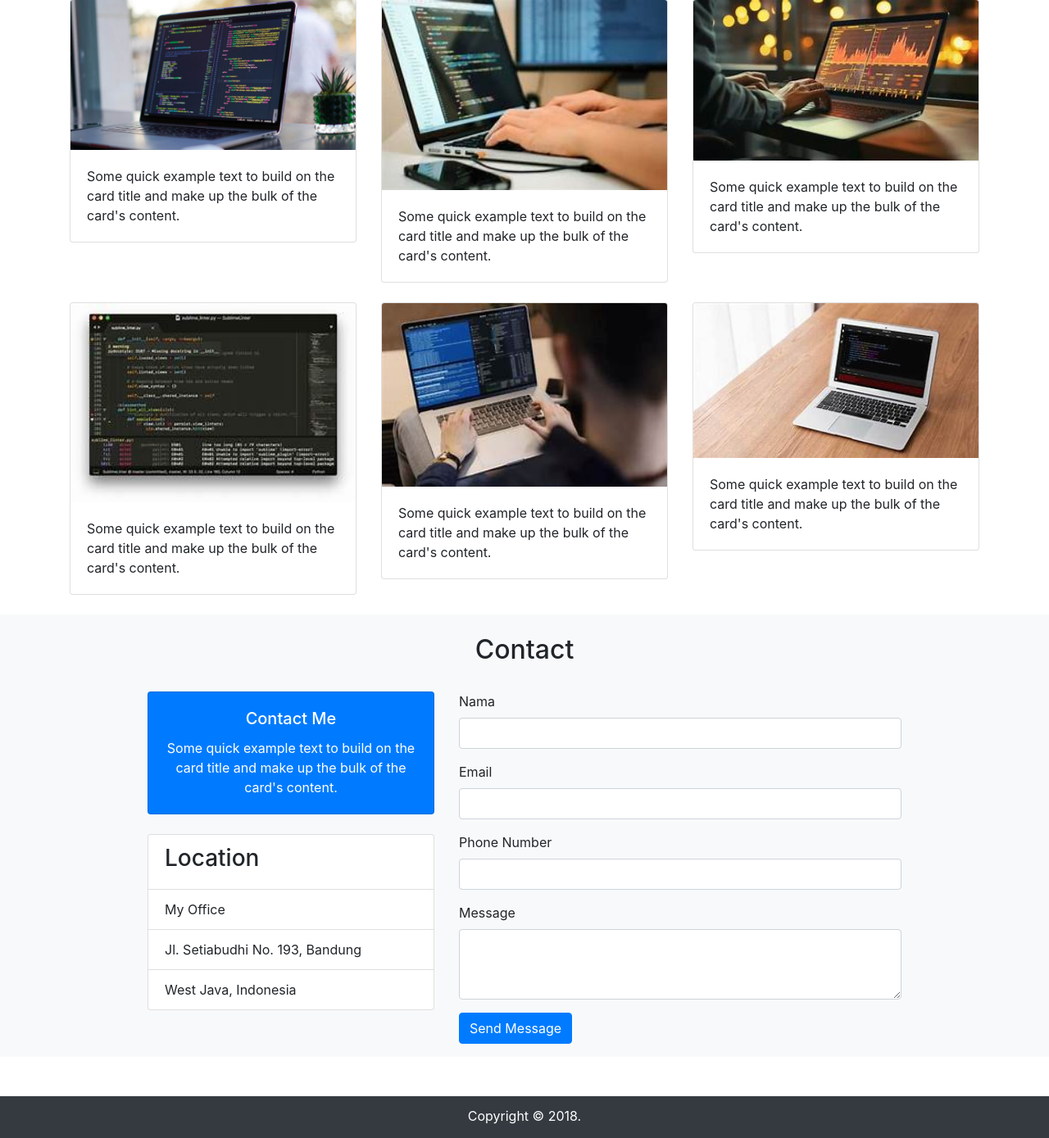
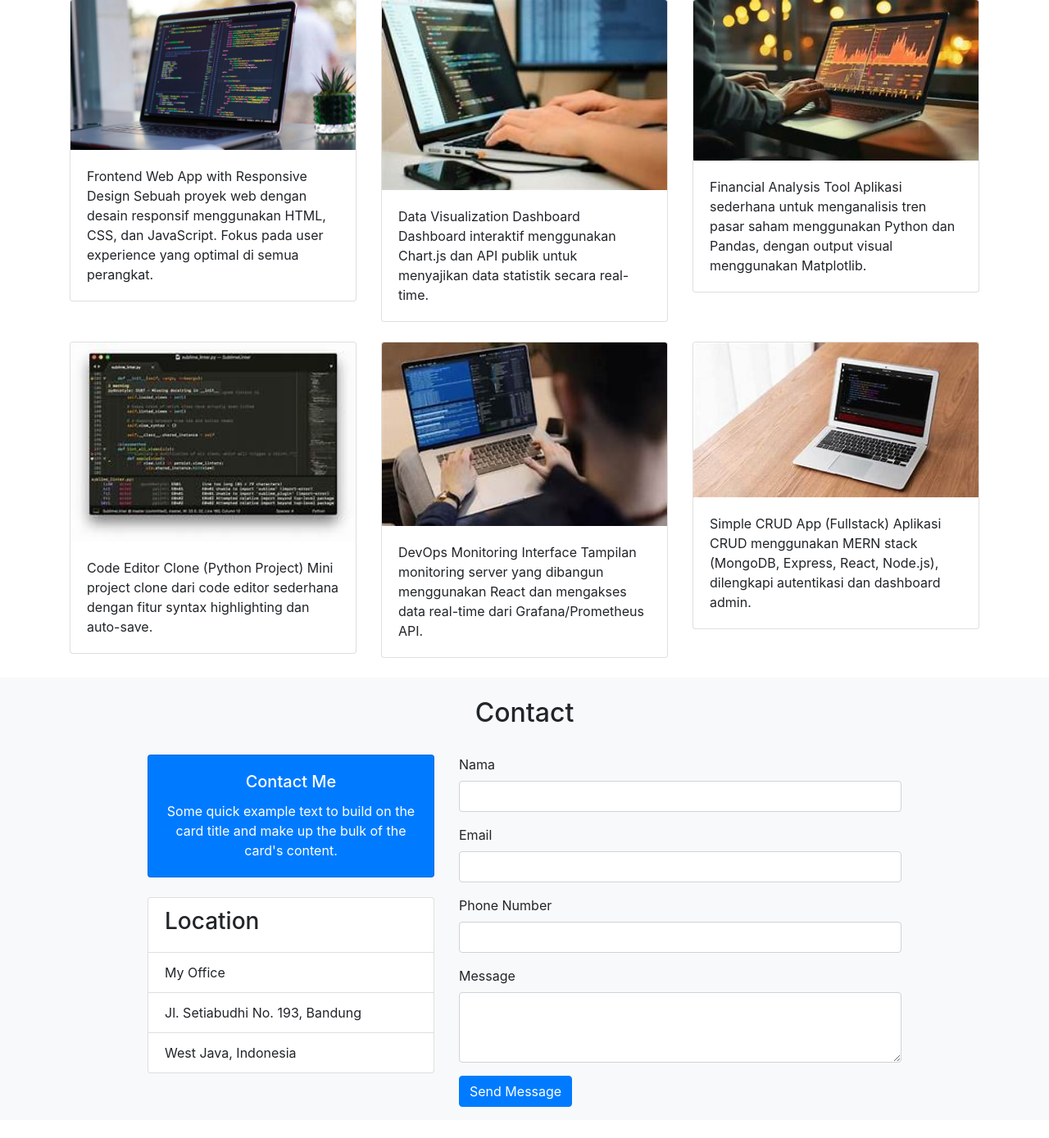
Before and after one commit to fadilanur28/fadilanur, a PHP site: page / in a window 1280 px wide. Shown: the part 1951-3340 px from the top of the page at 82% size. Run offline with PHP 8.4, Linux system fonts and the light colour scheme; data that the repository does not hold is empty; some libraries are stand-ins or nearby versions.

Commit message:
merubah isi dari about dan portfolio

```diff
--- a/wpu-portfolio/index.php
+++ b/wpu-portfolio/index.php
@@ -109,10 +109,10 @@ $gambar5 = $resultGambar5['media_url'];
         </div>
         <div class="row justify-content-center">
           <div class="col-md-5">
-            <p>Lorem ipsum dolor sit amet, consectetur adipisicing elit. Natus, molestiae sunt doloribus error ullam expedita cumque blanditiis quas vero, qui, consectetur modi possimus. Consequuntur optio ad quae possimus, debitis earum.</p>
+            <p>Saya adalah Fadlinur, seorang Software Developer yang memiliki ketertarikan mendalam pada Data Analysis dan dunia membaca. Bagi saya, dunia pemrograman adalah ruang ekspresi antara logika dan kreativitas, tempat di mana ide-ide bisa diubah menjadi solusi nyata yang bermanfaat. Saya senang membangun aplikasi yang tidak hanya berfungsi dengan baik, tetapi juga memberikan pengalaman pengguna yang menyenangkan dan efisien. Minat saya pada analisis data memperluas perspektif saya dalam melihat pola, tren, dan informasi tersembunyi dalam angka-angka. Saya percaya bahwa setiap data memiliki cerita, dan tugas saya adalah menemukan serta menyampaikan cerita itu dengan cara yang berdampak.</p>
           </div>
           <div class="col-md-5">
-            <p>Lorem ipsum dolor sit amet, consectetur adipisicing elit. Natus, molestiae sunt doloribus error ullam expedita cumque blanditiis quas vero, qui, consectetur modi possimus. Consequuntur optio ad quae possimus, debitis earum.</p>
+            <p>Di luar dunia teknologi, saya adalah pembaca yang aktif dan haus akan pengetahuan. Buku-buku menjadi jendela saya untuk memahami dunia, mulai dari topik pengembangan diri, teknologi, psikologi, hingga fiksi ilmiah. Saya juga senang mengeksplorasi hal-hal baru, belajar secara mandiri, dan mencoba berbagai alat serta framework modern dalam dunia pengembangan perangkat lunak. Saya percaya bahwa pertumbuhan yang konsisten lebih berharga daripada kesempurnaan yang sesaat. Bagi saya, menjadi seorang developer bukan hanya tentang menulis kode, melainkan tentang memahami untuk siapa solusi itu dibuat dan bagaimana teknologi bisa memberikan dampak positif bagi kehidupan.</p>
           </div>
         </div>
       </div>
@@ -211,7 +211,8 @@ $gambar5 = $resultGambar5['media_url'];
             <div class="card">
               <img class="card-img-top" src="img/thumbs/foto 1.png" alt="Card image cap">
               <div class="card-body">
-                <p class="card-text">Some quick example text to build on the card title and make up the bulk of the card's content.</p>
+                <p class="card-text">Frontend Web App with Responsive Design
+Sebuah proyek web dengan desain responsif menggunakan HTML, CSS, dan JavaScript. Fokus pada user experience yang optimal di semua perangkat.</p>
               </div>
             </div>
           </div>
@@ -220,7 +221,10 @@ $gambar5 = $resultGambar5['media_url'];
             <div class="card">
               <img class="card-img-top" src="img/thumbs/foto 2.png" alt="Card image cap">
               <div class="card-body">
-                <p class="card-text">Some quick example text to build on the card title and make up the bulk of the card's content.</p>
+                <p class="card-text">Data Visualization Dashboard
+Dashboard interaktif menggunakan Chart.js dan API publik untuk menyajikan data statistik secara real-time.
+
+</p>
               </div>
             </div>
           </div>
@@ -229,7 +233,8 @@ $gambar5 = $resultGambar5['media_url'];
             <div class="card">
               <img class="card-img-top" src="img/thumbs/foto 3.png" alt="Card image cap">
               <div class="card-body">
-                <p class="card-text">Some quick example text to build on the card title and make up the bulk of the card's content.</p>
+                <p class="card-text">Financial Analysis Tool
+Aplikasi sederhana untuk menganalisis tren pasar saham menggunakan Python dan Pandas, dengan output visual menggunakan Matplotlib.</p>
               </div>
             </div>
           </div>
@@ -240,7 +245,8 @@ $gambar5 = $resultGambar5['media_url'];
             <div class="card">
               <img class="card-img-top" src="img/thumbs/foto 4.png" alt="Card image cap">
               <div class="card-body">
-                <p class="card-text">Some quick example text to build on the card title and make up the bulk of the card's content.</p>
+                <p class="card-text">Code Editor Clone (Python Project)
+Mini project clone dari code editor sederhana dengan fitur syntax highlighting dan auto-save.</p>
               </div>
             </div>
           </div>
@@ -248,7 +254,8 @@ $gambar5 = $resultGambar5['media_url'];
             <div class="card">
               <img class="card-img-top" src="img/thumbs/foto 5.png" alt="Card image cap">
               <div class="card-body">
-                <p class="card-text">Some quick example text to build on the card title and make up the bulk of the card's content.
+                <p class="card-text">DevOps Monitoring Interface
+Tampilan monitoring server yang dibangun menggunakan React dan mengakses data real-time dari Grafana/Prometheus API.
                 </p>
               </div>
             </div>
@@ -258,7 +265,10 @@ $gambar5 = $resultGambar5['media_url'];
             <div class="card">
               <img class="card-img-top" src="img/thumbs/foto 6.png" alt="Card image cap">
               <div class="card-body">
-                <p class="card-text">Some quick example text to build on the card title and make up the bulk of the card's content.</p>
+                <p class="card-text">Simple CRUD App (Fullstack)
+Aplikasi CRUD menggunakan MERN stack (MongoDB, Express, React, Node.js), dilengkapi autentikasi dan dashboard admin.
+
+</p>
               </div>
             </div>
           </div>
```
